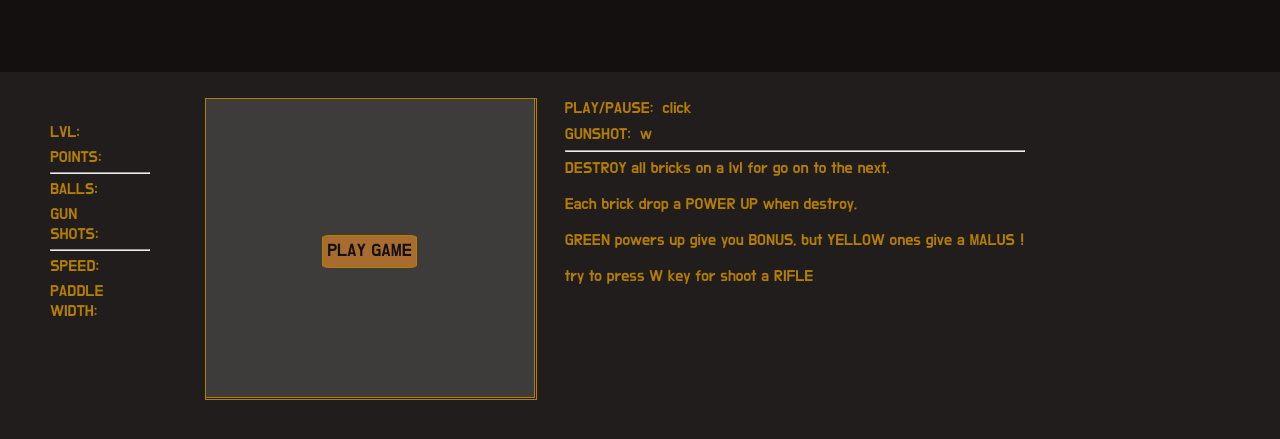
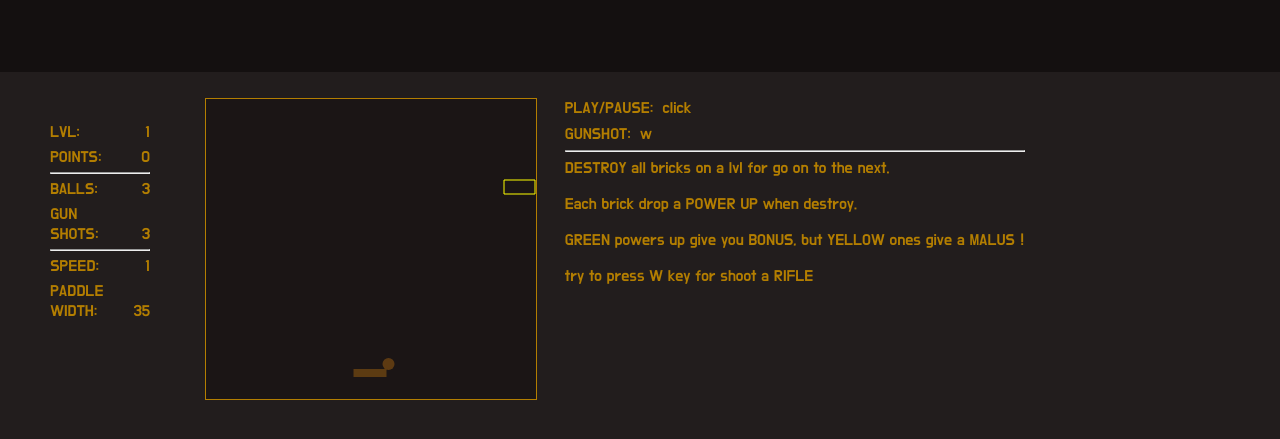
Before and after one commit to Gin-is-not-real/BRICK_OUT, a plain HTML site: page index.html in a window 1280 px wide. Both pictures are taken after a click on the button "PLAY GAME". Shown: the part 69-508 px from the top of the page. Drawn offline with Linux system fonts and the light colour scheme.

Commit message:
Optimise App: rename playNormalGame to initNorm..., add setters, that also update hub text content. Update readme: start part fonctionnement.

```diff
--- a/index.html
+++ b/index.html
@@ -58,7 +58,7 @@
     </main>
 
     <script src="src/data/const.js"></script>
-    <script src="src/datat/lvls.js"></script>
+    <script src="src/data/lvls.js"></script>
 
     <script src="src/classes/App.js"></script>
     <script src="src/classes/Paddle.js"></script>
--- a/src/classes/App.js
+++ b/src/classes/App.js
@@ -3,12 +3,6 @@
  * @property {String} state can take the values init, run, pause, stop
  *
  * @method startApp() - Made appear the start button
- * @method playNormalGame() - reset lvl index and points, and set lifes count to 3
- * @method winNormalLvl() - Increase app lvl index, and stop it if is the last lvl.
- * @method winNormalGame()
- *
- * @method initLvl()
- * @method initBall()
  *
  * @method clear()
  * @method draw()
@@ -16,6 +10,14 @@
  * @method run()
  * @method pause()
  * @method stop()
+ *
+ * @method initLvl()
+ * @method initBall()
+ * @method initNormalGame() - reset lvl index and points, and set lifes count to 3
+ * @method winNormalLvl() - Increase app lvl index, and stop it if is the last lvl.
+ * @method winNormalGame()
+ * @method looseBall()
+ * @method looseGame()
  */
 
 class App {
@@ -44,76 +46,6 @@ class App {
         _play.classList.remove('hidden');
     }
 
-    /**
-     * Set lifes to 3, and lvl index and points to 0. Update hub text contents and init the first lvl
-     */
-    static playNormalGame() {
-        app.lvlIndex = 0;
-        points = 0;
-        app.lifes = 3;
-        app.gunshots = 3;
-
-        _lvl.textContent = app.lvlIndex + 1;
-        _points.textContent = app.points;
-        _lifes.textContent = app.lifes;
-        _gunshots.textContent = app.gunshots;
-        _speed.textContent = String(ball.vx).replace("-", "").substr(0, 3);
-
-        App.initLvl(lvls[app.lvlIndex]);
-    }
-
-    /**
-     * Increase app lvl index. If it is the last lvl, App stop() and display 'win' button.
-     */
-    static winNormalLvl() {
-        app.lvlIndex ++;
-        _lvl.textContent = app.lvlIndex + 1;
-
-        if(app.lvlIndex < lvls.length) {
-            // App.initLvl(lvls[app.lvlIndex]);
-            _message.textContent = app.points + ' points earned ! ';
-            _screen.classList.remove('hidden');
-            _next.classList.remove('hidden');
-        }
-        else {
-            App.winNormalGame();
-        _restart.classList.remove('hidden');
-
-        }
-    }
-
-    static winNormalGame() {
-        App.stop();
-        _screen.classList.remove('hidden');
-        _message.textContent = app.points + ' total points ! ';
-        _restart.classList.remove('hidden');
-    }
-
-    /**
-     * Set the application state to 'init', call lvl initBricks() and App initBall() method for initialize a level according to the pattern-array in parameter
-     *
-     * @param {Array} lvlPattern an array representing the pattern of the lvl to init
-     */
-    static initLvl(lvlPattern) {
-        app.state = 'init';
-        lvl.initBricks(lvlPattern);
-        App.initBall();
-
-        _lvl.textContent = lvls.indexOf(lvlPattern) +1;
-    }
-
-    /**
-     * Set the frame var to 0 and the app state to 'init', and initialise paddle and ball to their initial positions, and draw the canvas
-     *
-     */
-    static initBall() {
-        frame = 0;
-        app.state = 'init';
-        paddle.init();
-        ball.init();
-
-        App.draw();
-    }
 
     /**
      * Clear the canvas
@@ -131,32 +63,28 @@ class App {
         // ctx.fillStyle = 'rgba(27, 21, 21, 0.45)';
         // ctx.fillRect(0, 0,_canvas.width,_canvas.height);
         paddle.draw();
-        // if(paddle.gunshot !== undefined) {
-            paddle.drawShoot();
-        // }
+        paddle.drawShoot();
+
         ball.draw();
         lvl.draw();
     }
+
 
     /**
      * Set app state to 'run' and request an animation frame for calling the funtion in loop.
      * Check if brick if hitted and move falling drops by calling Lvl function checkForAffectedBricks() and moveDrops(), move ball and draw the canvas
      */
     static run() {
+        app.state = 'run';
         if(frame !== undefined) {
             frame = window.requestAnimationFrame(App.run);
         }
-        app.state = 'run';
 
         lvl.checkForAffectedBricks();
+
         lvl.moveDrops();
-
         ball.move();
-
         paddle.moveShoot();
-
-        // _speed.textContent = ball.vx;
-        _width.textContent = paddle.width;
 
         App.draw();
     }
@@ -165,23 +93,73 @@ class App {
      * Cancel the animation frame and set state to 'pause'
      */
     static pause() {
+        app.state = 'pause';
         window.cancelAnimationFrame(frame);
-        app.state = 'pause';
     }
 
     /**
      * Cancel the animation frame an set it to undefined, set state to 'stop', and clear the canvas
      */
     static stop() {
+        app.state = 'stop';
         window.cancelAnimationFrame(frame);
         frame = undefined;
-        app.state = 'stop';
         App.clearCanvas();
     }
 
-    static loseBall() {
-        app.lifes --;
-        _lifes.textContent = app.lifes;
+
+    /**
+     * Set the application state to 'init', call lvl initBricks() and App initBall() method for initialize a level according to the pattern-array in parameter
+     *
+     * @param {Array} lvlPattern an array representing the pattern of the lvl to init
+     */
+    static initLvl(lvlPattern) {
+        app.state = 'init';
+        lvl.initBricks(lvlPattern);
+        App.initBall();
+
+        // _lvl.textContent = lvls.indexOf(lvlPattern) +1;
+    }
+
+    /**
+     * Set the frame var to 0 and the app state to 'init', and initialise paddle and ball to their initial positions, and draw the canvas
+     *
+     */
+    static initBall() {
+        frame = 0;
+        app.state = 'init';
+        paddle.init();
+        ball.init();
+
+        App.draw();
+    }
+
+
+    /**
+     * Set lifes to 3, and lvl index and points to 0. Update hub text contents and init the first lvl
+     */
+    static initNormalGame() {
+        App.setLvlIndex(0);
+        App.setPoints(0);
+        App.setLifes(3);
+        App.setGunshots(3);
+
+        // app.points = 0;
+        // app.lifes = 3;
+        // app.gunshots = 3;
+        // _points.textContent = app.points;
+        // _lifes.textContent = app.lifes;
+        // _gunshots.textContent = app.gunshots;
+
+        _speed.textContent = String(ball.vx).replace("-", "").substr(0, 3);
+        _width.textContent = paddle.width;
+
+        App.initLvl(lvls[app.lvlIndex]);
+    }
+
+
+    static looseBall() {
+        App.setLifes(app.lifes--);
 
         if(app.lifes <= 0) {
             App.looseGame();
@@ -193,10 +171,54 @@ class App {
         }
     }
 
+    /**
+     * Increase app lvl index. If it is the last lvl, App stop() and display 'win' button.
+     */
+    static winNormalLvl() {
+        App.setLvlIndex(app.lvlIndex + 1);
+
+        if(app.lvlIndex < lvls.length) {
+            _message.textContent = app.points + ' points earned ! ';
+            _screen.classList.remove('hidden');
+            _next.classList.remove('hidden');
+        }
+        else {
+            App.winNormalGame();
+        }
+    }
+
+    static winNormalGame() {
+        App.stop();
+        _screen.classList.remove('hidden');
+        _message.textContent = app.points + ' total points ! ';
+        _restart.classList.remove('hidden');
+    }
+
+
     static looseGame() {
         App.stop();
         _screen.classList.remove('hidden');
         _replay.classList.remove('hidden');
     }
 
+
+    static setLvlIndex(index) {
+        app.lvlIndex = index;
+        _lvl.textContent = index + 1;
+    }
+
+    static setPoints(value) {
+        app.points = value;
+        _points.textContent = value;
+    }
+
+    static setLifes(value) {
+        app.lifes = value;
+        _lifes.textContent = value;
+    }
+
+    static setGunshots(value) {
+        app.gunshots = value;
+        _gunshots.textContent = value;
+    }
 }
--- a/src/classes/Ball.js
+++ b/src/classes/Ball.js
@@ -80,7 +80,7 @@ class Ball {
                     this.revert('vy');
                 }
                 else {
-                    App.loseBall();
+                    App.looseBall();
                     // App.stop();
                     return
                 }
--- a/src/data/lvls.js
+++ b/src/data/lvls.js
@@ -86,5 +86,5 @@ let lvlDevOne = [
     [0, 0, 0, 0, 0, 0, 0, 0, 0, 1],
 ]
 
-// let lvls = [lvlDevOne, lvlDevOne];
-let lvls = [lvl_1, lvl_2, lvl_3, lvl_4, lvl_5, lvl_6, lvl_7];
+let lvls = [lvlDevOne, lvlDevOne];
+// let lvls = [lvl_1, lvl_2, lvl_3, lvl_4, lvl_5, lvl_6, lvl_7];
--- a/src/eventsListeners.js
+++ b/src/eventsListeners.js
@@ -22,13 +22,13 @@ document.addEventListener('keypress', function(e) {
 //////////////////////////////////////////////
 //SCREENS BUTTONS
 _play.addEventListener('click', function() {
-    App.playNormalGame();
+    App.initNormalGame();
     _screen.classList.add('hidden');
     _play.classList.add('hidden');
 })
 
 _replay.addEventListener('click', function() {
-    App.playNormalGame();
+    App.initNormalGame();
     _screen.classList.add('hidden');
     _replay.classList.add('hidden');
 })
```
Also changed, not shown: 5 other files.
